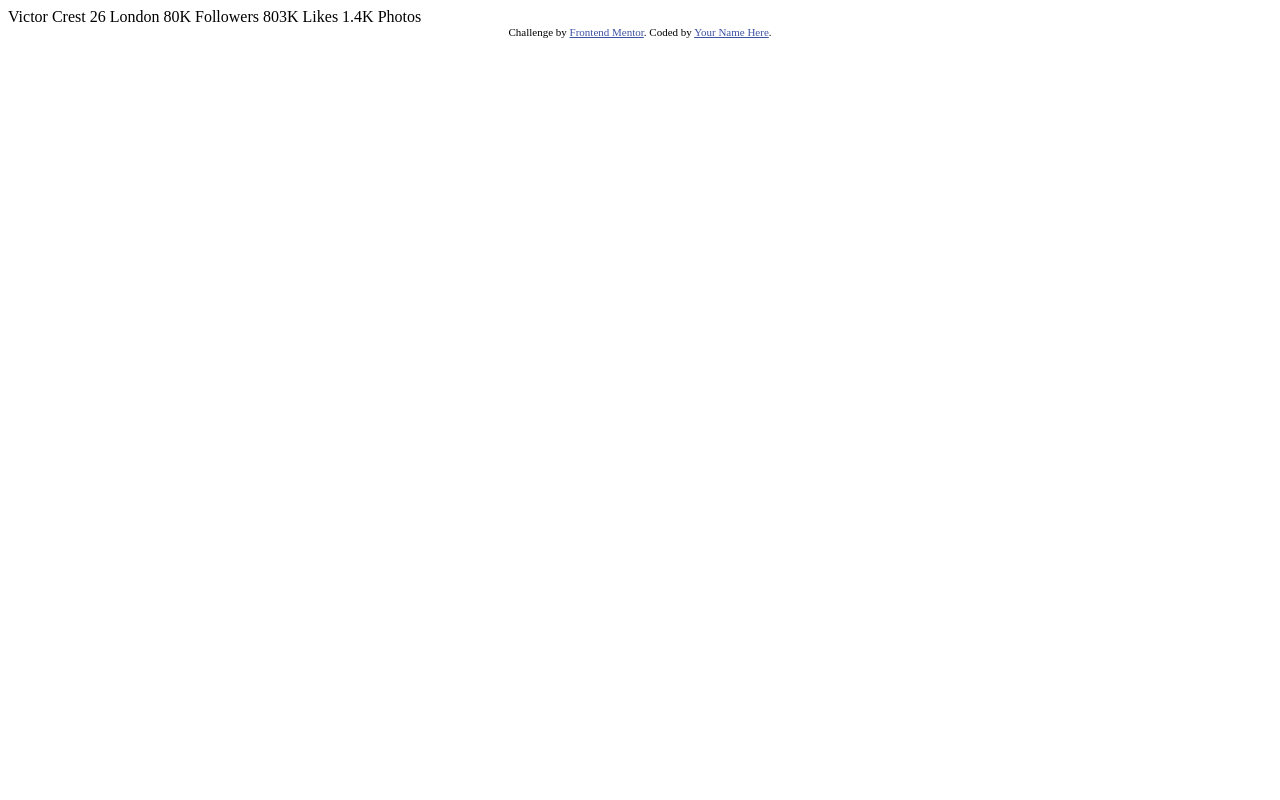
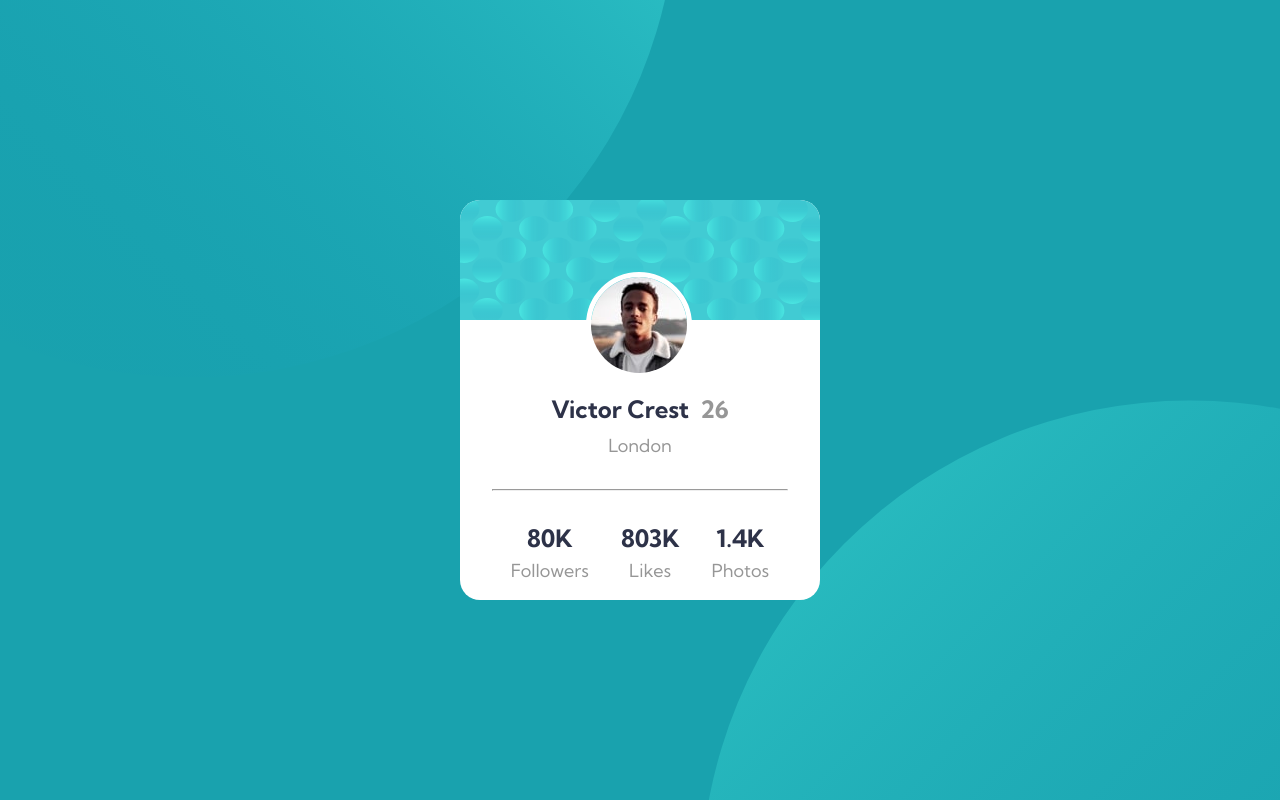
Before and after one commit to ayeniDan/preview-card, a plain HTML site: page index.html in a window 1280 px wide. Drawn offline with Linux system fonts and the light colour scheme.

Commit message:
Updated the ReadMe file

```diff
--- /dev/null
+++ b/index.css
@@ -0,0 +1,99 @@
+:root {
+    --dark-cyan: hsl(185, 75%, 39%);
+    --very-dark-blue: hsl(229, 23%, 23%);
+    --dark-grauish-blue: hsl(227, 10%, 46%);
+    --dark-dark: hsl(0, 0%, 59%);
+    --font-family: 'Kumbh sans', sans-serif;
+}
+
+*, *::before, *::after {
+    box-sizing: border-box;
+    padding: 0;
+    margin: 0;
+}
+
+body {
+    font-family: var(--font-family);
+    font-size: 18px;
+    font-weight: 400;
+    display: flex;
+    justify-content: center;
+    align-items: center;
+    min-height: 100vh;
+    padding: 20px;
+    background-color: var(--dark-cyan);
+    background-image: url(images/bg-pattern-top.svg),
+    url(images/bg-pattern-bottom.svg);
+    background-repeat: no-repeat;
+    background-position: -300px -600px, 700px 400px;
+}
+
+
+.card {
+    width: 100%;
+    height: 400px;
+    max-width: 360px;
+    background-color: white;
+    border-radius: 20px;
+    overflow: hidden;
+    text-align: center;
+    position: relative;
+}
+
+.card-img {
+    width: 100%;
+    height: 30%;
+}
+
+.card-img img {
+    width: 100%;
+    height: 100%;
+}
+
+.card-content {
+    width: 100%;
+    height: 60%;
+    padding: 32px;
+}
+
+.card-content img {
+    border: 5px solid white;
+    border-radius: 50%;
+    position: absolute;
+    top: 18%;
+    left: 35%;
+}
+
+.card-content h1 {
+    font-size: 24px;
+    margin: 42px 0 10px 0;
+    color: var(--very-dark-blue);
+}
+
+.card-content h1 span {
+    color: var(--dark-dark);
+    display: inline-block;
+    margin-left: 6px;
+}
+
+.card-content > p {
+    margin-bottom: 32px;
+    color: var(--dark-dark);
+}
+
+.card-content .stats {
+    display: flex;
+    align-items: center;
+    justify-content: center;
+    gap: 32px;
+}
+
+.card-content .stats h2 {
+    font-size: 24px;
+    color: var(--very-dark-blue);
+    margin: 32px 0 6px 0;
+}
+
+.card-content .stats p {
+    color: var(--dark-dark);
+}
--- a/index.html
+++ b/index.html
@@ -5,31 +5,38 @@
   <meta name="viewport" content="width=device-width, initial-scale=1.0"> <!-- displays site properly based on user's device -->
 
   <link rel="icon" type="image/png" sizes="32x32" href="./images/favicon-32x32.png">
+  <link rel="stylesheet" href="index.css">
+  <link rel="preconnect" href="https://fonts.googleapis.com">
+<link rel="preconnect" href="https://fonts.gstatic.com" crossorigin>
+<link href="https://fonts.googleapis.com/css2?family=Kumbh+Sans:wght@100..900&display=swap" rel="stylesheet">
 
   <title>Frontend Mentor | Profile card component</title>
-
-  <!-- Feel free to remove these styles or customise in your own stylesheet 👍 -->
-  <style>
-    .attribution { font-size: 11px; text-align: center; }
-    .attribution a { color: hsl(228, 45%, 44%); }
-  </style>
 </head>
 <body>
-  Victor Crest
-  26
-  London
-
-  80K
-  Followers
-
-  803K
-  Likes
-
-  1.4K
-  Photos
-  <div class="attribution">
-    Challenge by <a href="https://www.frontendmentor.io?ref=challenge" target="_blank">Frontend Mentor</a>.
-    Coded by <a href="#">Your Name Here</a>.
+  <div class="card">
+    <div class="card-img">
+      <img src="images/bg-pattern-card.svg" alt="">
+    </div>
+    <div class="card-content">
+      <img src="images/image-victor.jpg" alt="Victor's image">
+      <h1>Victor Crest <span>26</span></h1>
+      <p>London</p>
+      <hr>
+      <div class="stats">
+        <div class="stat">
+          <h2>80K</h2>
+          <p>Followers</p>
+        </div>
+        <div class="stat">
+          <h2>803K</h2>
+          <p>Likes</p>
+        </div>
+        <div class="stat">
+          <h2>1.4K</h2>
+          <p>Photos</p>
+        </div>
+      </div>
+    </div>
   </div>
 </body>
 </html>
```
Also changed, not shown: Livescreenshot.png (added), 2 other files.
